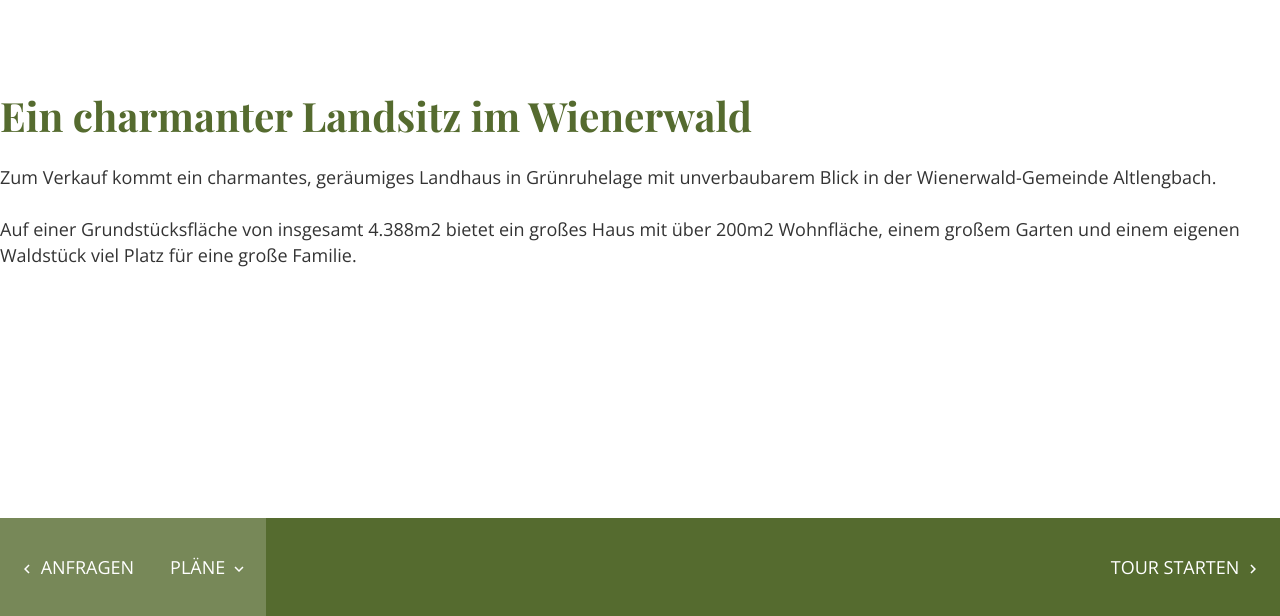
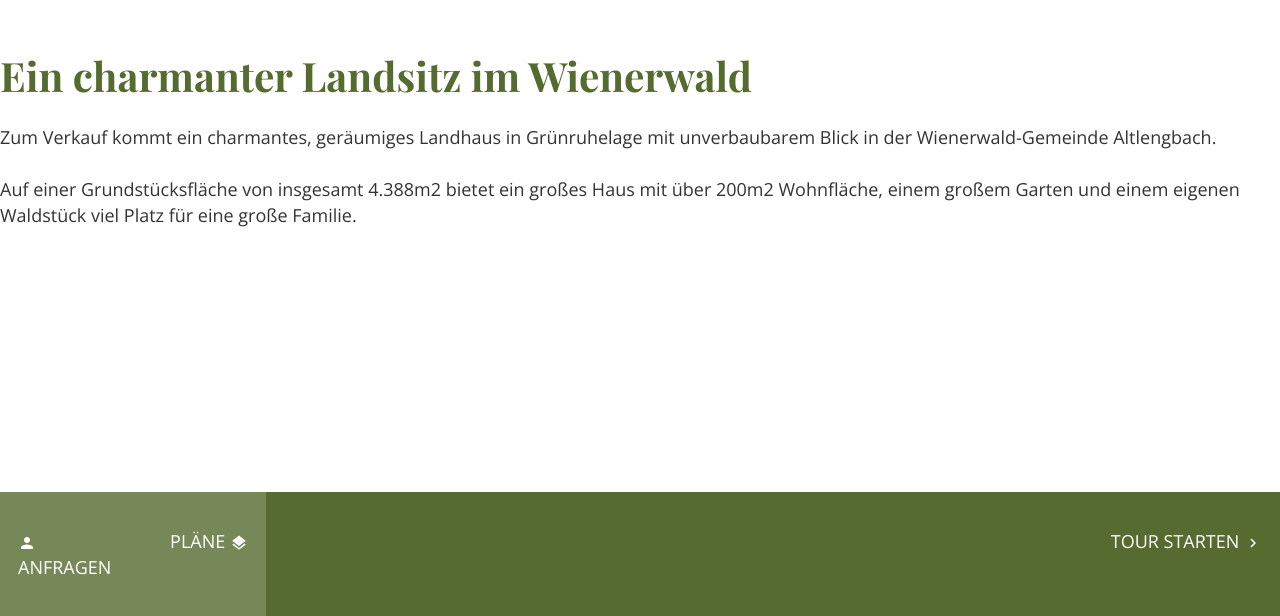
Before and after one commit to bernharduw/altlengbach, a Gatsby site: page / in a window 1280 px wide. Shown: the part 184-800 px from the top of the page. Built offline with nearby package versions, Linux system fonts and the light colour scheme; Gatsby itself is replaced by a stand-in of ours.

Commit message:
changed the Layout to include the icons and home

```diff
--- a/src/components/Layout.js
+++ b/src/components/Layout.js
@@ -64,16 +64,49 @@ export const Article = styled('article')`
   overflow: scroll; // To enable scrolling in portrait mode.
 
   @media (orientation: landscape) {
-    align-items: center;
+    align-items: stretch;
     flex-direction: row;
   }
 `;
 
-export const TextSection = styled('main')`
+const Main = styled('main')`
   ${goldenRatio};
+  display: flex;
+  flex-direction: column;
+`;
+
+const MainContent = styled('div')`
+  flex: 1;
+  display: flex;
+  flex-direction: column;
+  justify-content: center;
+`;
+const MainContentInner = styled('div')`
   ${padding};
-  padding-top: 3em;
+  padding-top: 2em;
+  padding-bottom: 2em;
+  max-height: 100%;
+  overflow: auto;
 `;
+
+const HomeNav = styled(Link)`
+  display: block;
+  text-align: center;
+  padding: 0.5rem;
+`;
+
+export const TextSection = ({ isHome, children, ...props }) => (
+  <Main {...props}>
+    {isHome ? null : (
+      <HomeNav to="/" title="Startseite">
+        <Icon icon="home" />
+      </HomeNav>
+    )}
+    <MainContent>
+      <MainContentInner>{children}</MainContentInner>
+    </MainContent>
+  </Main>
+);
 
 export const ImageSection = styled('aside')`
   flex: 1;
@@ -114,15 +147,24 @@ const Contact = styled('div')`
 const Nav = styled('div')`
   flex: 1;
   display: flex;
-  justify-content: space-between;
+  justify-content: stretch;
   background-color: darkolivegreen;
 `;
 
 export const NavItem = styled(Link)`
   display: inline-block;
+  padding: 1rem;
+  text-align: center;
+  flex: 1;
   text-transform: uppercase;
 
-  padding: 1rem;
+  &:first-child {
+    text-align: left;
+  }
+  &:last-child {
+    text-align: right;
+  }
+
   @media (min-height: 480px) and (orientation: landscape) {
     padding-top: 2rem;
     padding-bottom: 2rem;
@@ -133,10 +175,10 @@ export const NavBar = ({ children }) => (
   <NavOuter>
     <Contact>
       <NavItem to="/contact">
-        <Icon icon="left" /> Anfragen
+        <Icon icon="contact" /> Anfragen
       </NavItem>
       <NavItem to="/floor-plans/">
-        Pläne <Icon icon="down" />
+        Pläne <Icon icon="plans" />
       </NavItem>
     </Contact>
     <Nav>{children}</Nav>
--- a/src/pages/index.js
+++ b/src/pages/index.js
@@ -15,7 +15,7 @@ import { kueche, index } from '../pagesByName';
 const IndexPage = ({ data, next = kueche, current = index }) => (
   <Layout>
     <Article>
-      <TextSection>
+      <TextSection isHome>
         <h1>Ein charmanter Landsitz im Wienerwald</h1>
         <p>
           Zum Verkauf kommt ein charmantes, geräumiges Landhaus in Grünruhelage
@@ -41,7 +41,6 @@ const IndexPage = ({ data, next = kueche, current = index }) => (
     </Article>
 
     <NavBar>
-      <div />
       <NavItem to={next.path}>
         Tour starten <Icon icon="right" />
       </NavItem>
```
